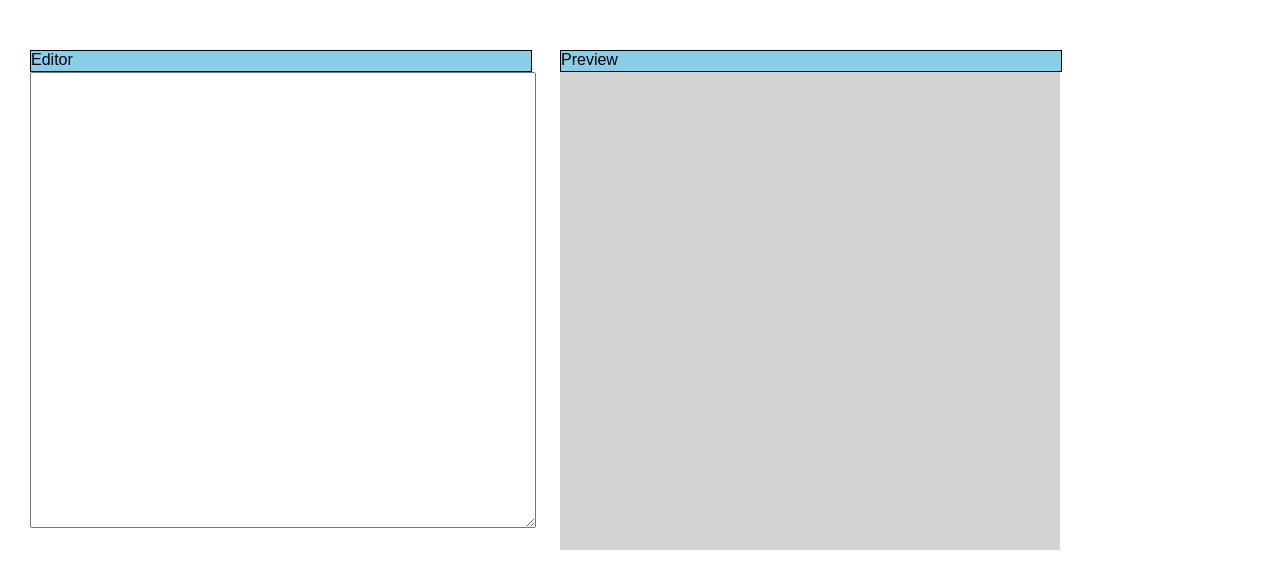
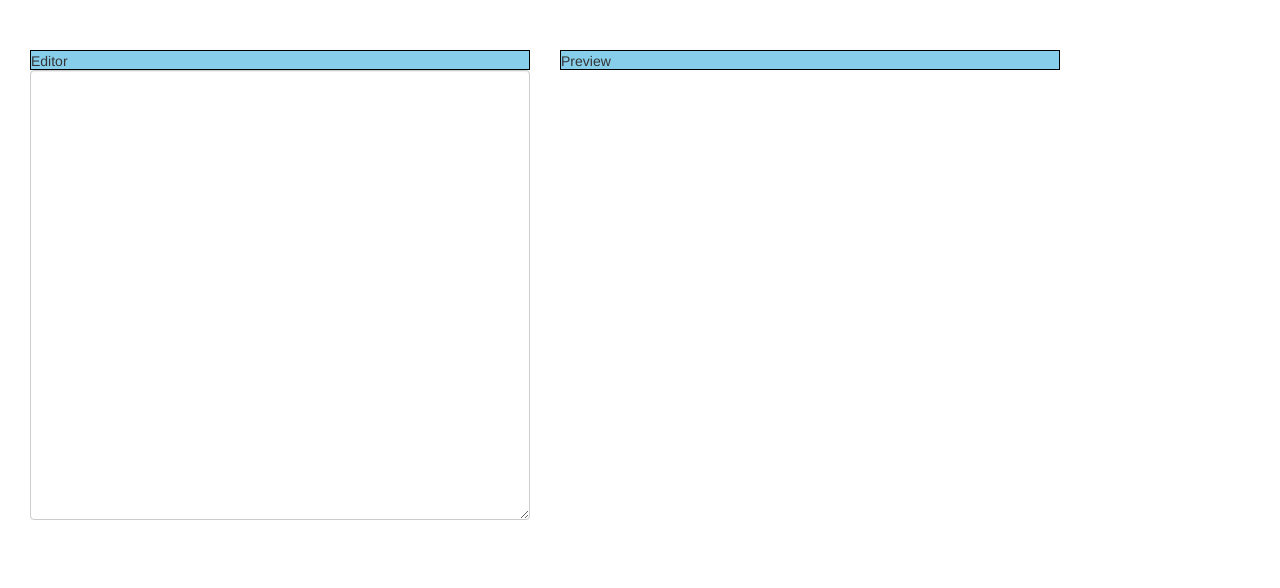
Before and after one commit to eric-do/fcc-react-markdown, a React (Create React App) app: page / in a window 1280 px wide. Shown: the top 588 px of the page. Built offline with nearby package versions, Linux system fonts and the light colour scheme.

Commit message:
Added Bootstrap 3

```diff
--- a/package.json
+++ b/package.json
@@ -3,8 +3,10 @@
   "version": "0.1.0",
   "private": true,
   "dependencies": {
+    "bootstrap": "^3.3.7",
     "marked": "^0.3.6",
     "react": "^16.0.0",
+    "react-bootstrap": "^0.31.3",
     "react-dom": "^16.0.0",
     "react-scripts": "1.0.14"
   },
--- a/src/App.js
+++ b/src/App.js
@@ -3,6 +3,7 @@ import logo from './logo.svg';
 import './App.css';
 import Preview from './Preview.js';
 import Editor from './Editor.js';
+import { Navbar, Jumbotron, Button, Row, Col, Grid } from 'react-bootstrap';
 
 class App extends Component {
   constructor(props) {
@@ -14,6 +15,11 @@ class App extends Component {
 
   toMarkdown = (text) => {
     var marked = require('marked');
+
+    marked.setOptions({
+      sanitize: true,
+    });
+
     this.setState({
       markedText: marked(text)
     });
--- a/src/Editor.js
+++ b/src/Editor.js
@@ -27,6 +27,7 @@ export default class Editor extends React.Component {
                 Editor
             </div>
             <textarea
+                class='form-control'
                 type='text'
                 name='userInput'
                 id='user-input'
--- a/src/Preview.js
+++ b/src/Preview.js
@@ -1,5 +1,4 @@
 import React from 'react';
-import $ from 'jquery';
 
 export default class Preview extends React.Component {
     constructor(props) {
@@ -16,9 +15,9 @@ export default class Preview extends React.Component {
             <div class='toolbar'>
                 Preview
             </div>
-               <div dangerouslySetInnerHTML={{__html:(this.props.marked || '')}}
+            <span dangerouslySetInnerHTML={{__html:(this.props.marked || '')}}
                 id='preview-content'>
-            </div>
+            </span>
         </div>
         )
     };
--- a/src/index.css
+++ b/src/index.css
@@ -25,7 +25,7 @@ body {
 #preview-wrap {
   width: 500px;
   height: 500px;
-  background-color: lightgray;
+  background-color: white;
   margin: 50px 0 50px 30px;
 }
 
--- a/src/index.js
+++ b/src/index.js
@@ -3,6 +3,7 @@ import ReactDOM from 'react-dom';
 import './index.css';
 import App from './App';
 import registerServiceWorker from './registerServiceWorker';
+import 'bootstrap/dist/css/bootstrap.css';
 
 ReactDOM.render(<App />, document.getElementById('root'));
 registerServiceWorker();
```
